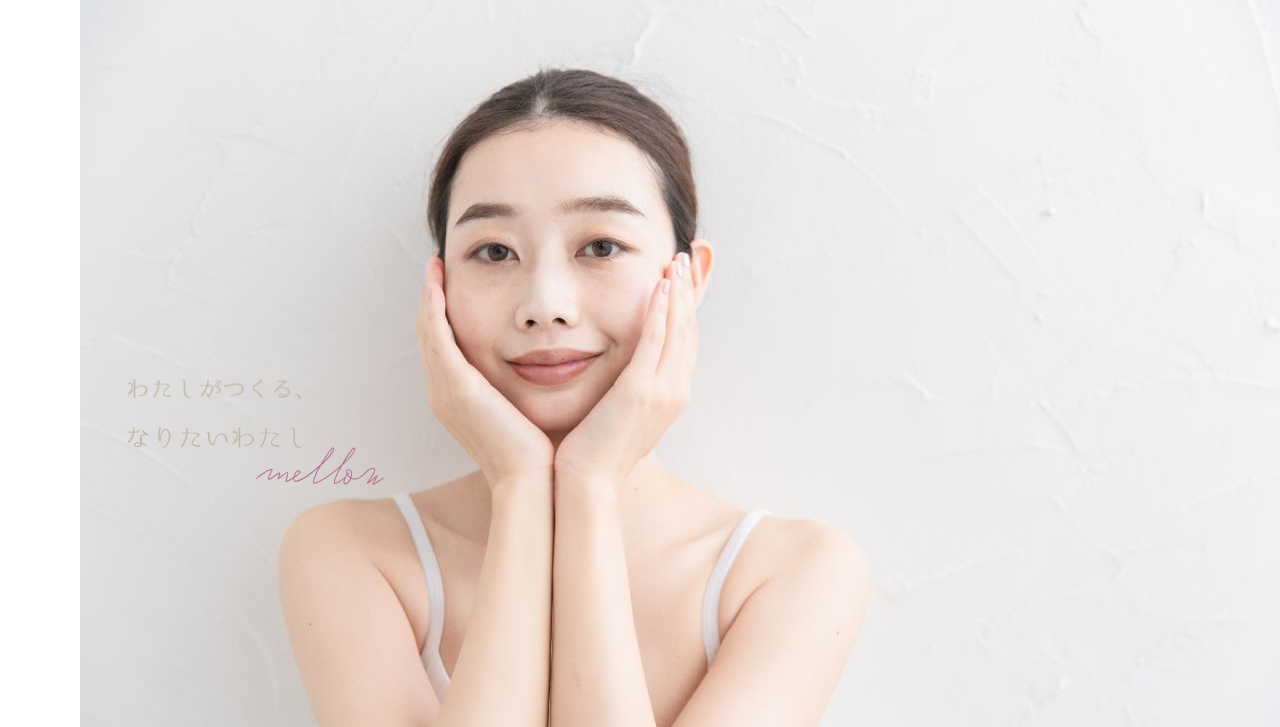
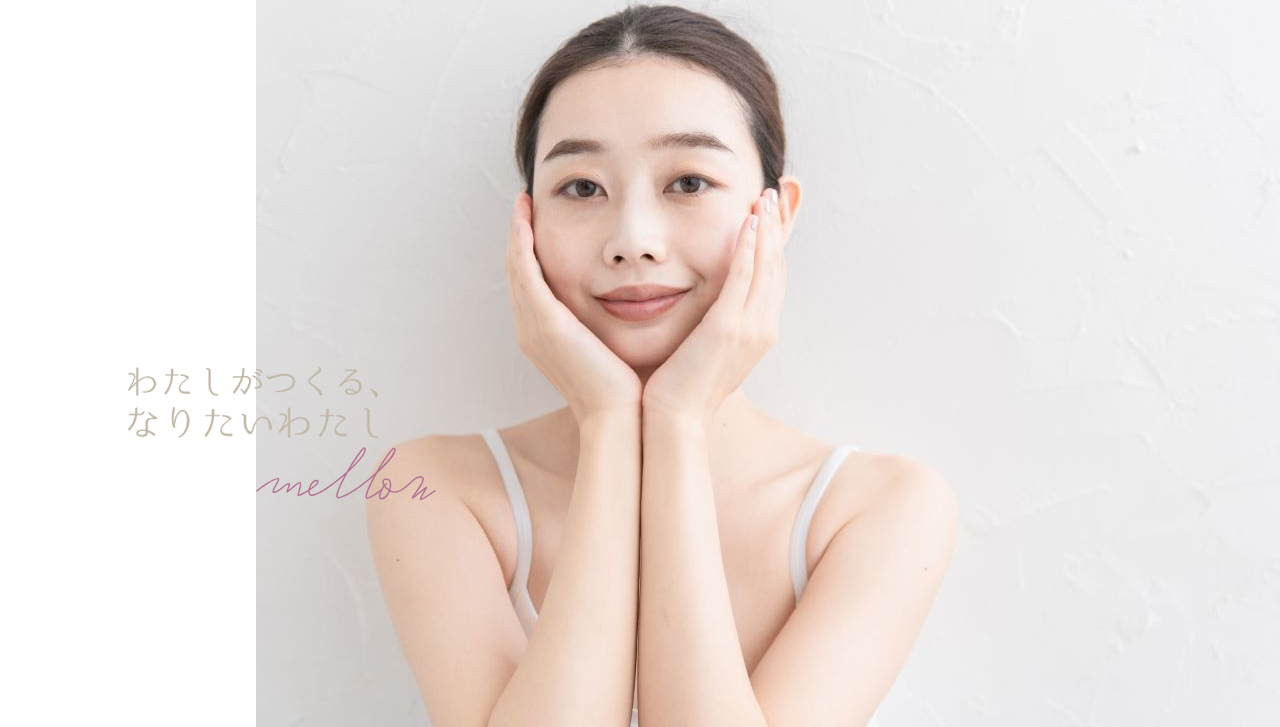
Before and after one commit to makisatoo/mellow.testLP, a plain HTML site: page index.html in a window 1280 px wide. Shown: the part 73-800 px from the top of the page. Drawn offline with nearby package versions, Linux system fonts and the light colour scheme; a script that the page names is missing.

Commit message:
Update stylesheet.css

```diff
--- a/stylesheet.css
+++ b/stylesheet.css
@@ -165,7 +165,7 @@ header {
 }
 
 .logo-mellow {
-    width: 10%;
+    width: 130px;
     position: absolute;
     top: 3%;
     left: 3%;
@@ -173,10 +173,11 @@ header {
 }
 
 .header-img {
+    width:80vw;
+    height: 100vh;
     position: absolute;
-    top: 8%;
     right: 0;
-
+    object-fit: cover;
 }
 
 .img-wrap1 {
@@ -190,18 +191,16 @@ header {
 .img-wrap2 {
     overflow: hidden;
     position: absolute;
-    top: 61%;
+    top: 60%;
     left: 10%;
 }
 
 .img-wrap1 img {
-    width: 15%;
-    padding: 1% 0;
+    width: 250px;
 }
 
 .img-wrap2 img {
-    width: 15%;
-    padding: 1% 0;
+    width: 250px;
 }
 
 /* サイン アニメーション */
@@ -214,7 +213,7 @@ header {
 }
 
 #svganimation {
-    width: 10%;
+    width: 180px;
     position: absolute;
     top: 65%;
     left: 20%;
```
